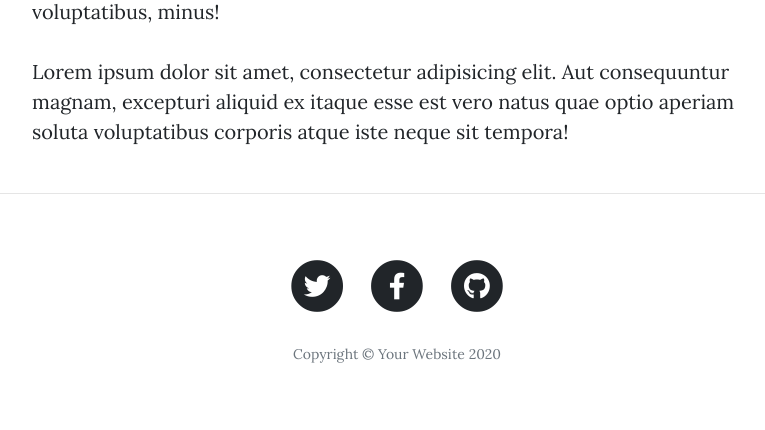
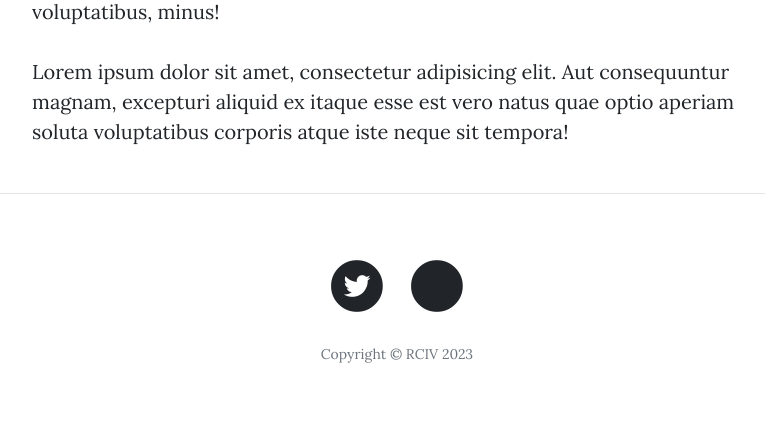
Before and after one commit to rc-iv/web3blog, a Flask app: page /about in a window 1280 px wide. Shown: the part 825-1255 px from the top of the page, without its empty margins (243-1008 px from the left). Run offline with Flask 2, Linux system fonts and the light colour scheme; some libraries are stand-ins or nearby versions.

Commit message:
adjusted icons at bottom

```diff
--- a/templates/footer.html
+++ b/templates/footer.html
@@ -5,7 +5,7 @@
         <div class="col-lg-8 col-md-10 mx-auto">
           <ul class="list-inline text-center">
             <li class="list-inline-item">
-              <a href="#">
+              <a href="https://twitter.com/rcivNFT">
                 <span class="fa-stack fa-lg">
                   <i class="fas fa-circle fa-stack-2x"></i>
                   <i class="fab fa-twitter fa-stack-1x fa-inverse"></i>
@@ -13,23 +13,15 @@
               </a>
             </li>
             <li class="list-inline-item">
-              <a href="#">
+              <a href="https://twitter.com/rcivNFT">
                 <span class="fa-stack fa-lg">
                   <i class="fas fa-circle fa-stack-2x"></i>
-                  <i class="fab fa-facebook-f fa-stack-1x fa-inverse"></i>
-                </span>
-              </a>
-            </li>
-            <li class="list-inline-item">
-              <a href="#">
-                <span class="fa-stack fa-lg">
-                  <i class="fas fa-circle fa-stack-2x"></i>
-                  <i class="fab fa-github fa-stack-1x fa-inverse"></i>
+                  <i class="fa-brands fa-discord"></i>
                 </span>
               </a>
             </li>
           </ul>
-          <p class="copyright text-muted">Copyright &copy; Your Website 2020</p>
+          <p class="copyright text-muted">Copyright &copy; RCIV 2023</p>
         </div>
       </div>
     </div>
```
